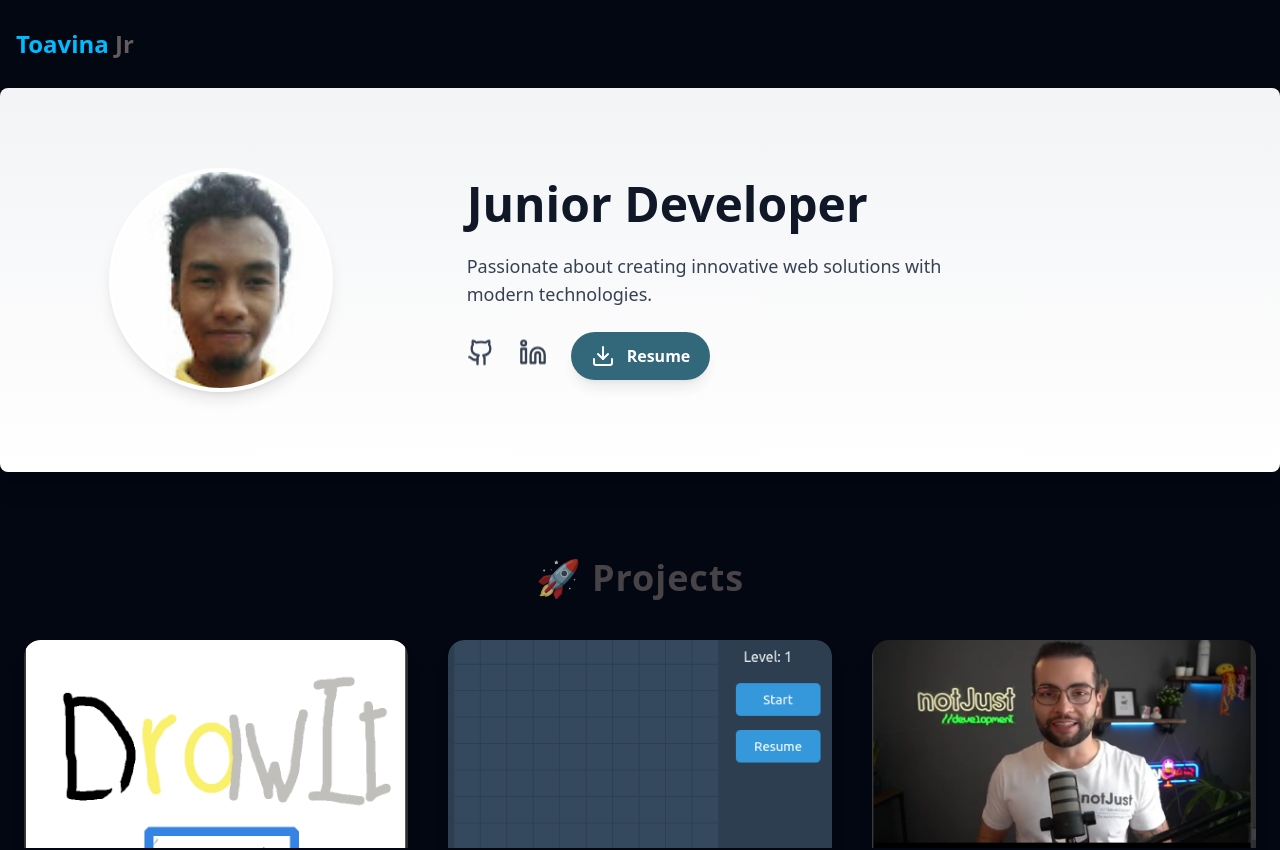
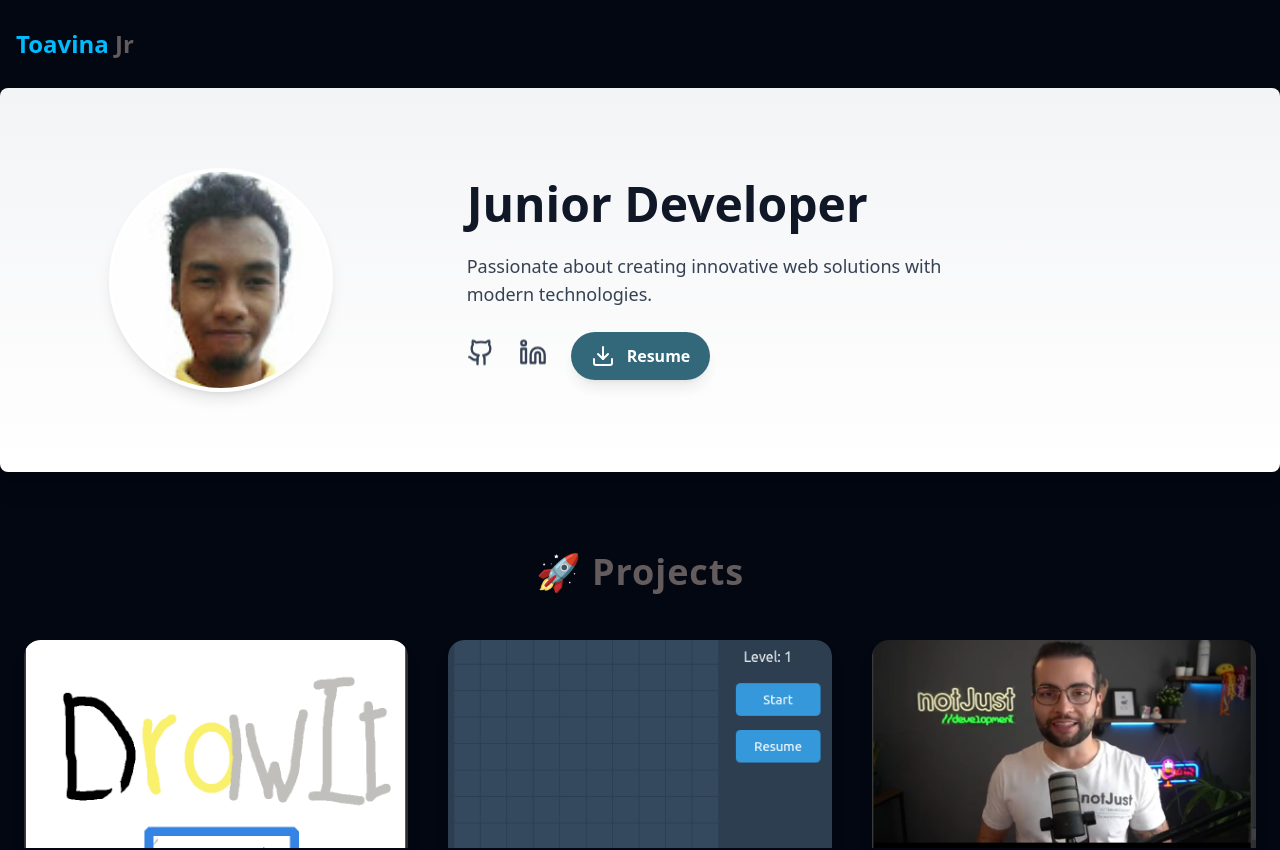
Before and after one commit to ToavinaJr/Modern-Portfolio, a React (Vite) app: page / in a window 1280 px wide. Shown: the top 850 px of the page. Built offline with nearby package versions, Linux system fonts and the light colour scheme.

Commit message:
Effacement de l'effet parrallax qui gene la coloration des titres de chaque section

```diff
--- a/src/components/CertificationsSection.tsx
+++ b/src/components/CertificationsSection.tsx
@@ -1,5 +1,4 @@
 import { Certification } from '../types';
-import { useParallax } from 'react-scroll-parallax';
 import { Image, Download } from 'lucide-react';
 
 interface CertificationsSectionProps {
@@ -7,16 +6,9 @@ interface CertificationsSectionProps {
 }
 
 export const CertificationsSection = ({ certifications }: CertificationsSectionProps) => {
-  const titleParallax = useParallax({
-    speed: 20,
-    translateY: [0, 50],
-    opacity: [1, 0],
-  });
-
   return (
     <section className="container mx-auto px-4 py-16">
       <h2
-        ref={titleParallax.ref as React.RefObject<HTMLHeadingElement>}
         className="text-3xl font-bold mb-8 text-center"
       >
         🏅 Certifications
--- a/src/components/ContactForm.tsx
+++ b/src/components/ContactForm.tsx
@@ -1,21 +1,13 @@
 import { Mail } from 'lucide-react';
-import { useParallax } from 'react-scroll-parallax';
 
 interface ContactFormProps {
   darkMode: boolean;
 }
 
 export const ContactForm = ({ darkMode }: ContactFormProps) => {
-  const titleParallax = useParallax({
-    speed: 20,
-    translateY: [0, 50],
-    opacity: [1, 0],
-  });
-
   return (
     <section id='contact' className="container mx-auto px-4 py-16">
       <h2
-        ref={titleParallax.ref as React.RefObject<HTMLHeadingElement>}
         className="text-3xl font-bold mb-8 text-center"
       >
         🤙 Contact Me
--- a/src/components/EducationSection.tsx
+++ b/src/components/EducationSection.tsx
@@ -1,6 +1,5 @@
 import { Education } from '../types';
 import { ParallaxCard } from './ParallaxCard';
-import { useParallax } from 'react-scroll-parallax';
 import { School } from 'lucide-react';
 
 interface EducationSectionProps {
@@ -9,16 +8,9 @@ interface EducationSectionProps {
 }
 
 export const EducationSection = ({ education, darkMode }: EducationSectionProps) => {
-  const titleParallax = useParallax({
-    speed: 20,
-    translateY: [0, 50],
-    opacity: [1, 0],
-  });
-
   return (
     <section id='educations' className="container mx-auto px-4 py-16">
       <h2
-        ref={titleParallax.ref as React.RefObject<HTMLHeadingElement>}
         className="text-4xl font-extrabold text-center mb-12 tracking-wide "
       >
         🎓 Education
--- a/src/components/ProjectsSection.tsx
+++ b/src/components/ProjectsSection.tsx
@@ -1,5 +1,4 @@
 import { Project } from "../types";
-import { useParallax } from "react-scroll-parallax";
 import { Code, ExternalLink } from "lucide-react";
 
 interface ProjectsSectionProps {
@@ -7,17 +6,12 @@ interface ProjectsSectionProps {
 }
 
 export const ProjectsSection = ({ projects}: ProjectsSectionProps) => {
-  const titleParallax = useParallax({
-    speed: 20,
-    translateY: [0, 50],
-    opacity: [1, 0],
-  });
+
 
   return (
     <section id="projets" className="container mx-auto px-6 py-20">
       {/* Titre avec effet parallax */}
       <h2
-        ref={titleParallax.ref as React.RefObject<HTMLHeadingElement>}
         className="text-4xl font-extrabold text-center mb-12 tracking-wide"
       >
         🚀 Projects
```
